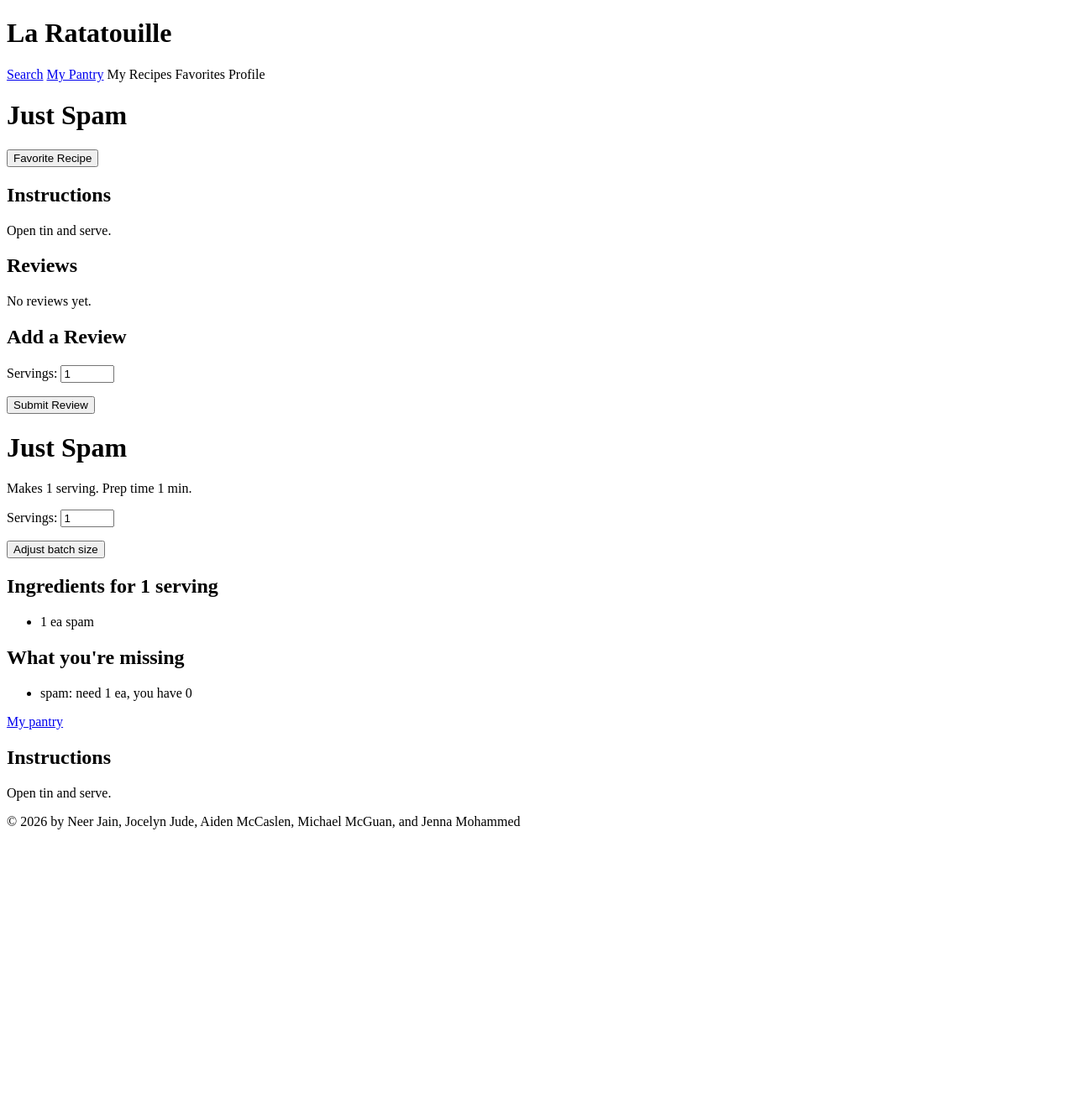
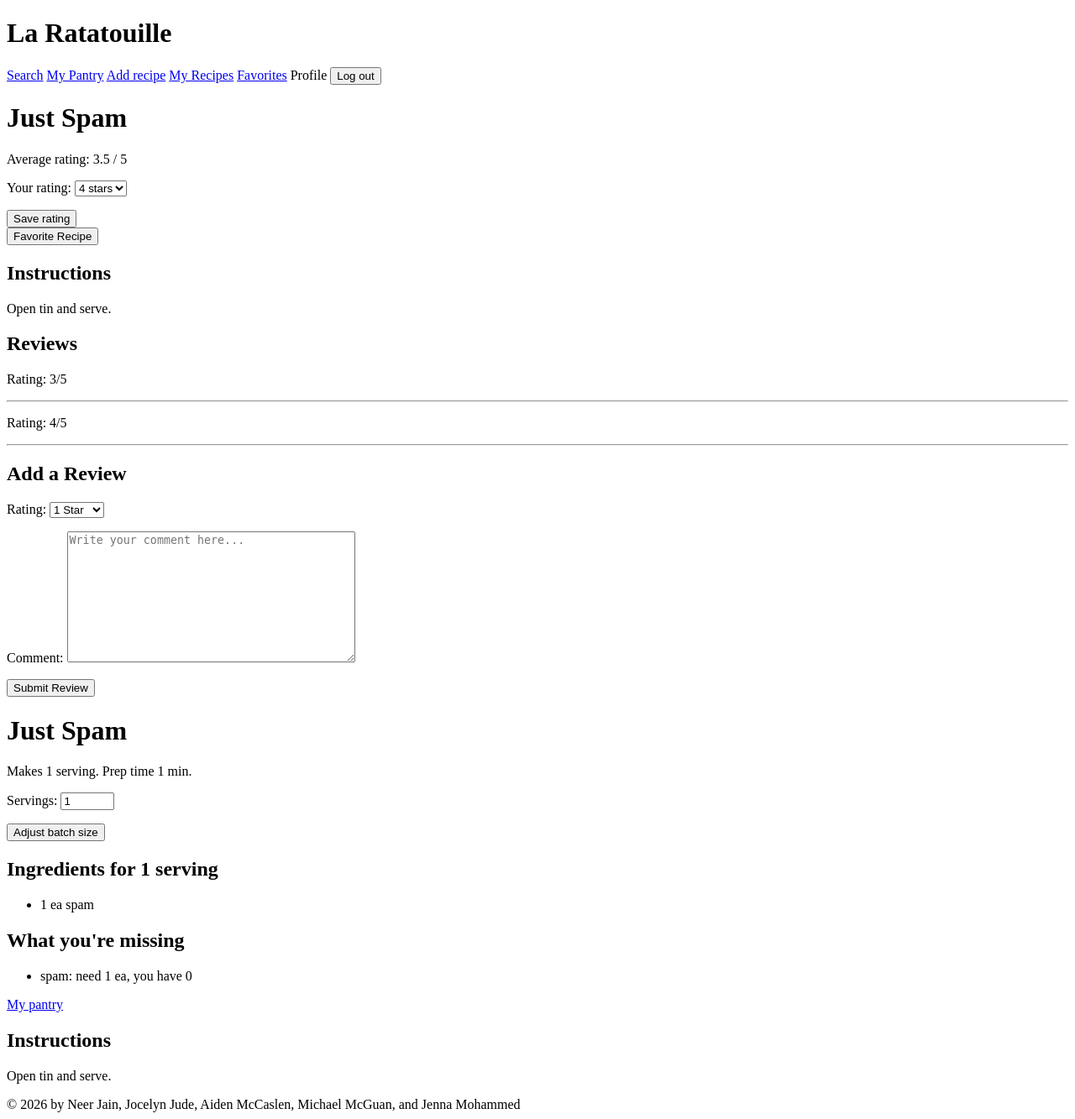
Before and after one commit to neerjain04/La-Ratatouille, a Django app: page /recipe/1/ in a window 1280 px wide. Shown: the whole page at 84% size. Before the commit the page ends 988 px from the top, so only its background shows below. Run offline with Django 5.2, Linux system fonts and the light colour scheme; a user stored in the database is signed in; data comes from the database, SQL or seed files in the repository; data that the repository does not hold is empty.

Commit message:
Implement recipe management and ratings
Co-authored-by: Copilot <223556219+Copilot@users.noreply.github.com>

```diff
--- a/la_ratatouille_project/la_ratatouille/urls.py
+++ b/la_ratatouille_project/la_ratatouille/urls.py
@@ -18,7 +18,7 @@ from django.contrib import admin
 from django.urls import include, path
 
 urlpatterns = [
-    path('', include("la_ratatouille_app.urls")),
     path('admin/', admin.site.urls),
     path('accounts/', include('django.contrib.auth.urls')),  # login / logout
+    path('', include("la_ratatouille_app.urls")),
 ]
--- a/la_ratatouille_project/la_ratatouille_app/forms.py
+++ b/la_ratatouille_project/la_ratatouille_app/forms.py
@@ -1,5 +1,6 @@
 from django import forms
-from .models import Ingredient, Tag, Review, Unit
+from django.forms import inlineformset_factory
+from .models import Ingredient, Tag, Review, Unit, Recipe, RecipeIngredient
 from django.core.validators import MinValueValidator, MaxValueValidator
 from django.contrib.auth.forms import UserCreationForm
 from django.contrib.auth.models import User
@@ -113,3 +114,40 @@ class SignUpForm(UserCreationForm):
             raise forms.ValidationError("This email is already registered.")
 
         return email
+class RecipeForm(forms.ModelForm):
+    """Validate the details a user supplies when adding or editing a recipe."""
+    calories_per_serving = forms.IntegerField(min_value=0)
+    num_servings = forms.IntegerField(min_value=1, label="Servings")
+    prep_time = forms.IntegerField(min_value=0, label="Preparation time (minutes)")
+    tags = forms.ModelMultipleChoiceField(queryset=Tag.objects.all(), required=False)
+
+    def __init__(self, *args, **kwargs):
+        super().__init__(*args, **kwargs)
+        if self.instance.pk:
+            self.fields["tags"].initial = self.instance.tags.all()
+
+    class Meta:
+        model = Recipe
+        fields = ["name", "instructions", "calories_per_serving", "num_servings", "prep_time"]
+
+
+class RecipeIngredientForm(forms.ModelForm):
+    quantity = forms.IntegerField(min_value=1)
+
+    class Meta:
+        model = RecipeIngredient
+        fields = ["ingredient", "quantity", "unit"]
+
+
+RecipeIngredientFormSet = inlineformset_factory(
+    Recipe, RecipeIngredient, form=RecipeIngredientForm,
+    extra=3, min_num=1, validate_min=True, can_delete=True,
+)
+
+
+class RatingForm(forms.Form):
+    rating = forms.TypedChoiceField(
+        choices=[(value, f"{value} star{'s' if value != 1 else ''}") for value in range(1, 6)],
+        coerce=int,
+        label="Your rating",
+    )
--- a/la_ratatouille_project/la_ratatouille_app/templates/la_ratatouille_app/base.html
+++ b/la_ratatouille_project/la_ratatouille_app/templates/la_ratatouille_app/base.html
@@ -10,12 +10,25 @@
     <nav>
         <a href="{% url 'search' %}">Search</a>
         <a href="{% url 'pantry' %}">My Pantry</a>
-        My Recipes
-        Favorites
+        <a href="{% url 'recipe_create' %}">Add recipe</a>
+        <a href="{% url 'my_recipes' %}">My Recipes</a>
+        <a href="{% url 'favorite_recipes' %}">Favorites</a>
         Profile
+        {% if user.is_authenticated %}
+            <form action="{% url 'logout' %}" method="post" style="display: inline;">
+                {% csrf_token %}
+                <button type="submit">Log out</button>
+            </form>
+        {% else %}
+            <a href="{% url 'login' %}">Log in</a>
+            <a href="{% url 'signup' %}">Sign up</a>
+        {% endif %}
     </nav>
 </header>
 <body>
+{% for message in messages %}
+    <p>{{ message }}</p>
+{% endfor %}
 {% block body %}
 {% endblock %}
 <footer>
--- a/la_ratatouille_project/la_ratatouille_app/templates/la_ratatouille_app/recipe_detail.html
+++ b/la_ratatouille_project/la_ratatouille_app/templates/la_ratatouille_app/recipe_detail.html
@@ -4,6 +4,18 @@
 {% block body %}
 
 <h1>{{ recipe.name }}</h1>
+{% if user == recipe.user %}
+    <p><a href="{% url 'recipe_edit' recipe.id %}">Edit recipe</a>
+       <a href="{% url 'recipe_delete' recipe.id %}">Delete recipe</a></p>
+{% endif %}
+<p>Average rating: {% if average_rating != None %}{{ average_rating|floatformat:1 }} / 5{% else %}Not rated yet{% endif %}</p>
+{% if user.is_authenticated %}
+    <form method="post" action="{% url 'rate_recipe' recipe.id %}">
+        {% csrf_token %}
+        {{ rating_form.as_p }}
+        <button type="submit">Save rating</button>
+    </form>
+{% endif %}
 
 <!-- Favorite and Unfavorite Recipe -->
 {% if user.is_authenticated %}
@@ -77,7 +89,7 @@
           action="{% url 'add_comment' recipe.id %}">
         {% csrf_token %}
 
-        {{ form.as_p }}
+        {{ review_form.as_p }}
 
         <button type="submit">
             Submit Review
@@ -91,7 +103,7 @@
 <p>Makes {{ recipe.num_servings }} serving{{ recipe.num_servings|pluralize }}. Prep time {{ recipe.prep_time }} min.</p>
 
 {# djust Batch Size #}
-<form method="get">{{ form.as_p }}<button>Adjust batch size</button></form>
+<form method="get">{{ batch_form.as_p }}<button>Adjust batch size</button></form>
 
 <h2>Ingredients for {{ servings }} serving{{ servings|pluralize }}</h2>
 <ul>
--- a/la_ratatouille_project/la_ratatouille_app/urls.py
+++ b/la_ratatouille_project/la_ratatouille_app/urls.py
@@ -11,6 +11,12 @@ urlpatterns = [
 
     # Search feature from main
     path("search/", views.search, name="search"),
+    path("recipes/new/", views.recipe_create, name="recipe_create"),
+    path("recipes/mine/", views.my_recipes, name="my_recipes"),
+    path("recipes/favorites/", views.favorite_recipes, name="favorite_recipes"),
+    path("recipe/<int:recipe_id>/edit/", views.recipe_edit, name="recipe_edit"),
+    path("recipe/<int:recipe_id>/delete/", views.recipe_delete, name="recipe_delete"),
+    path("recipe/<int:recipe_id>/rate/", views.rate_recipe, name="rate_recipe"),
 
     # Display recipe and reviews
     path("recipe/<int:recipe_id>/", views.recipe_detail, name="recipe_detail"),
--- a/la_ratatouille_project/la_ratatouille_app/views.py
+++ b/la_ratatouille_project/la_ratatouille_app/views.py
@@ -4,10 +4,14 @@ from django.shortcuts import render, redirect, get_object_or_404
 from django.http import HttpResponse
 from django.contrib.auth.decorators import login_required
 from django.contrib import messages
+from django.db import transaction
 from django.views.decorators.http import require_POST
 from .pantry import Pantry
 from .models import Ingredient, Recipe, Review, Favorite
-from .forms import BatchSizeForm, PantryItemForm, SearchForm, ReviewForm
+from .forms import (
+    BatchSizeForm, PantryItemForm, SearchForm, ReviewForm,
+    RatingForm, RecipeForm, RecipeIngredientFormSet,
+)
 from django.db.models import F, Q, Count, Avg
 from django.core.paginator import Paginator
 
@@ -54,30 +58,6 @@ def add_comment(request, recipe_id):
         return redirect("recipe_detail", recipe_id=recipe_id)
 
     return HttpResponse("Invalid rating or comment.", status=400)
-
-
-# Display recipe and reviews
-def recipe_detail(request, recipe_id):
-
-    recipe = get_object_or_404(Recipe, id=recipe_id)
-    reviews = Review.objects.filter(recipe=recipe)
-    form = ReviewForm()
-
-    # Check if the user has favorited this recipe
-    is_favorite = False
-
-    if request.user.is_authenticated:
-        is_favorite = Favorite.objects.filter(
-            user=request.user,
-            recipe=recipe
-        ).exists()
-
-    return render(request, "la_ratatouille_app/recipe_detail.html", {
-        "recipe": recipe,
-        "reviews": reviews,
-        "form": form,
-        "is_favorite": is_favorite
-    })
 
 
 # Remove Comment
@@ -284,13 +264,20 @@ def pantry_delete(request):
 def recipe_detail(request, recipe_id):
     """UC 51: ?servings=N rescales the ingredients. UC 53: lists what the pantry is missing."""
     recipe = get_object_or_404(Recipe, pk=recipe_id)
-    form = BatchSizeForm(request.GET or None, initial={"servings": recipe.num_servings})
-    servings = form.cleaned_data["servings"] if form.is_valid() else recipe.num_servings
+    batch_form = BatchSizeForm(request.GET or None, initial={"servings": recipe.num_servings})
+    servings = batch_form.cleaned_data["servings"] if batch_form.is_valid() else recipe.num_servings
     multiplier = recipe.multiplier_for(servings)
+    user_review = Review.objects.filter(user=request.user, recipe=recipe).first()
     context = {
-        "recipe": recipe, "form": form, "servings": servings,
+        "recipe": recipe, "batch_form": batch_form, "servings": servings,
         "lines": recipe.scale_batch(multiplier),
         "missing": recipe.get_missing_ingredients(Pantry(request.user), multiplier),
+        "reviews": recipe.reviews.select_related("user"),
+        "review_form": ReviewForm(),
+        "rating_form": RatingForm(initial={"rating": user_review.rating} if user_review else None),
+        "user_review": user_review,
+        "average_rating": recipe.reviews.aggregate(average=Avg("rating"))["average"],
+        "is_favorite": Favorite.objects.filter(user=request.user, recipe=recipe).exists(),
     }
     return render(request, "la_ratatouille_app/recipe_detail.html", context)
 
@@ -331,3 +318,86 @@ def user_login(request):
 def user_logout(request):
     logout(request)
     return redirect("index")
+@login_required
+def my_recipes(request):
+    recipes = Recipe.objects.filter(user=request.user).order_by("name", "id")
+    return render(request, "la_ratatouille_app/recipe_list.html", {
+        "recipes": recipes, "title": "My recipes",
+    })
+
+
+@login_required
+def favorite_recipes(request):
+    recipes = Recipe.objects.filter(favorites__user=request.user).order_by("name", "id")
+    return render(request, "la_ratatouille_app/recipe_list.html", {
+        "recipes": recipes, "title": "Favorite recipes",
+    })
+
+
+@login_required
+def recipe_create(request):
+    form = RecipeForm(request.POST or None)
+    ingredient_formset = RecipeIngredientFormSet(request.POST or None)
+    form_valid = form.is_valid() if request.method == "POST" else False
+    ingredients_valid = ingredient_formset.is_valid() if request.method == "POST" else False
+    if form_valid and ingredients_valid:
+        # Save the recipe and ingredient rows together, or not at all.
+        with transaction.atomic():
+            recipe = form.save(commit=False)
+            recipe.user = request.user
+            recipe.save()
+            recipe.tags.set(form.cleaned_data["tags"])
+            ingredient_formset.instance = recipe
+            ingredient_formset.save()
+        messages.success(request, "Recipe added.")
+        return redirect("recipe_detail", recipe_id=recipe.pk)
+    return render(request, "la_ratatouille_app/recipe_form.html", {
+        "form": form, "ingredient_formset": ingredient_formset, "title": "Add recipe",
+    })
+
+
+@login_required
+def recipe_edit(request, recipe_id):
+    # A user can only change a recipe that they created.
+    recipe = get_object_or_404(Recipe, pk=recipe_id, user=request.user)
+    form = RecipeForm(request.POST or None, instance=recipe)
+    ingredient_formset = RecipeIngredientFormSet(request.POST or None, instance=recipe)
+    form_valid = form.is_valid() if request.method == "POST" else False
+    ingredients_valid = ingredient_formset.is_valid() if request.method == "POST" else False
+    if form_valid and ingredients_valid:
+        with transaction.atomic():
+            recipe = form.save()
+            recipe.tags.set(form.cleaned_data["tags"])
+            ingredient_formset.save()
+        messages.success(request, "Recipe updated.")
+        return redirect("recipe_detail", recipe_id=recipe.pk)
+    return render(request, "la_ratatouille_app/recipe_form.html", {
+        "form": form, "ingredient_formset": ingredient_formset, "title": "Edit recipe",
+    })
+
+
+@login_required
+def recipe_delete(request, recipe_id):
+    recipe = get_object_or_404(Recipe, pk=recipe_id, user=request.user)
+    if request.method == "POST":
+        recipe.delete()
+        messages.success(request, "Recipe deleted.")
+        return redirect("my_recipes")
+    return render(request, "la_ratatouille_app/recipe_confirm_delete.html", {"recipe": recipe})
+
+
+@login_required
+@require_POST
+def rate_recipe(request, recipe_id):
+    recipe = get_object_or_404(Recipe, pk=recipe_id)
+    form = RatingForm(request.POST)
+    if form.is_valid():
+        # Ratings share a Review with comments; updating the rating must keep the comment.
+        Review.objects.update_or_create(
+            user=request.user, recipe=recipe,
+            defaults={"rating": form.cleaned_data["rating"]},
+        )
+        messages.success(request, "Your rating was saved.")
+    else:
+        messages.error(request, "Choose a rating from 1 to 5 stars.")
+    return redirect("recipe_detail", recipe_id=recipe.pk)
```
Also changed, not shown: la_ratatouille_project/la_ratatouille_app/templates/la_ratatouille_app/home.html (+8 -16 lines), la_ratatouille_project/la_ratatouille_app/templates/la_ratatouille_app/recipe_confirm_delete.html (added, +10 -0 lines), la_ratatouille_project/la_ratatouille_app/templates/la_ratatouille_app/recipe_form.html (added, +32 -0 lines), la_ratatouille_project/la_ratatouille_app/templates/la_ratatouille_app/recipe_list.html (added, +11 -0 lines), la_ratatouille_project/la_ratatouille_app/tests.py (+170 -0 lines), README.md.
